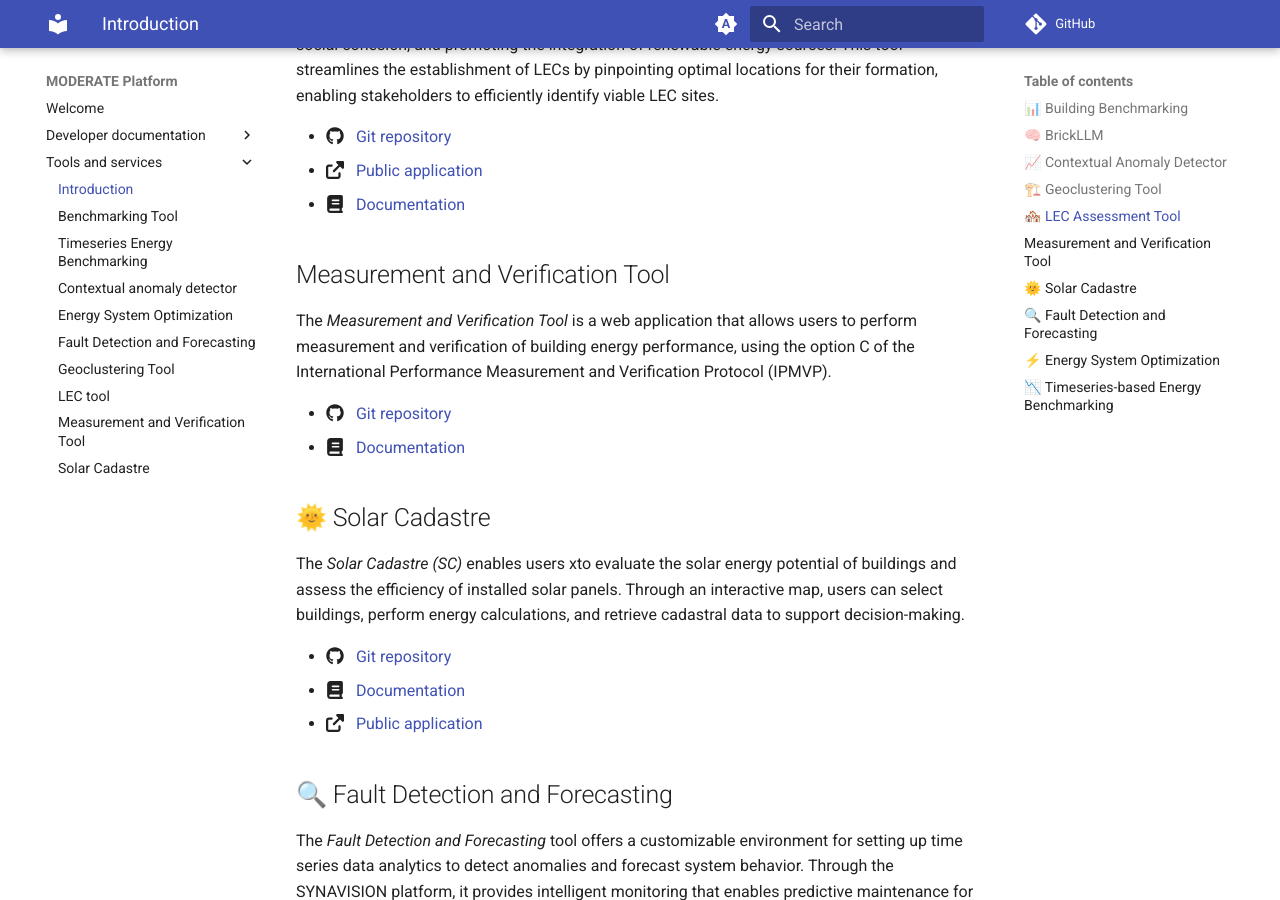
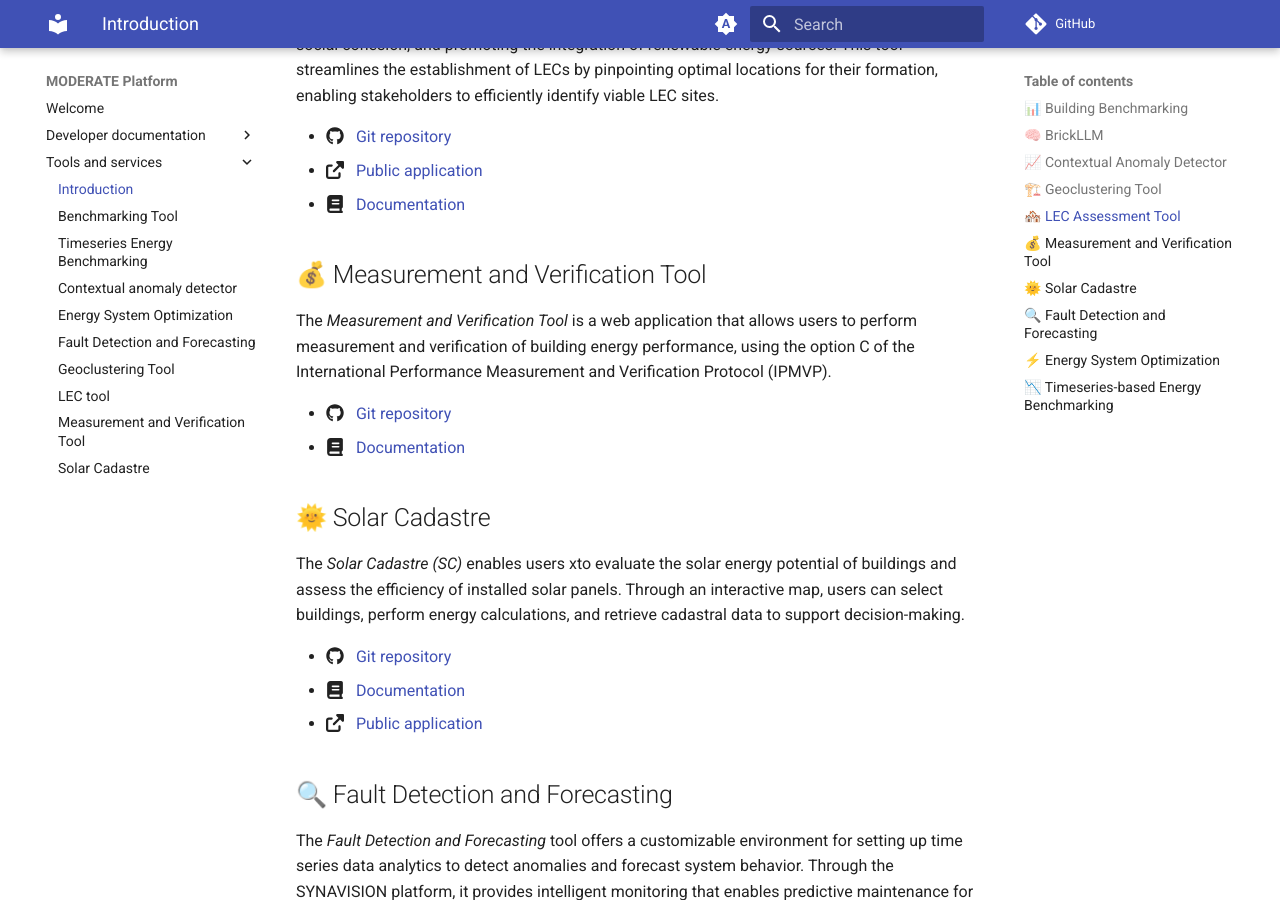
Before and after one commit to MODERATE-Project/moderate-docs, an MkDocs documentation site: the page built from docs/tools-and-services/index.md, in a window 1280 px wide and 900 px high, scrolled down 1649 px. Built offline with MkDocs 1.6.1 and Material for MkDocs 9.7.7, drawn with Linux system fonts in a browser that asks for light colours; comment, search, counter and statistics services are not loaded.

Commit message:
update mev

```diff
--- a/docs/tools-and-services/index.md
+++ b/docs/tools-and-services/index.md
@@ -52,7 +52,7 @@
 - :fontawesome-solid-up-right-from-square: &nbsp; [Public application](https://lec.staging.moderate.cloud/)
 - :fontawesome-solid-book: &nbsp; [Documentation](lec.md)
 
-## Measurement and Verification Tool
+## 💰 Measurement and Verification Tool
 
 The _Measurement and Verification Tool_ is a web application that allows users to perform measurement and verification of building energy performance, using the option C of the International Performance Measurement and Verification Protocol (IPMVP).
 
```
